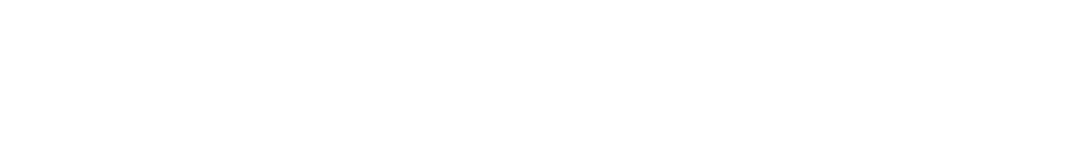
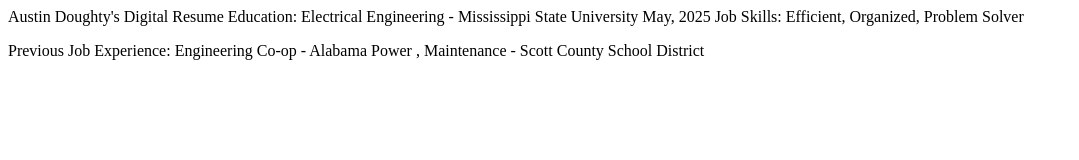
Before and after one commit to AustinDoughty22/Doughty-resume, a plain HTML site: page index.html in a window 1280 px wide. Shown: the whole page, without its empty margins (0-1079 px from the left). Drawn offline with Linux system fonts and the light colour scheme.

Commit message:
Update index.html
Digital Resume update

```diff
--- a/index.html
+++ b/index.html
@@ -3,9 +3,12 @@
 <head>
     <meta charset="UTF-8">
     <meta name="viewport" content="width=device-width, initial-scale=1.0">
-    <title>Document</title>
+    <title>Digital Resume Page</title>
 </head>
 <body>
-
+    Austin Doughty's Digital Resume
+    Education: Electrical Engineering - Mississippi State University May, 2025
+    Job Skills: Efficient, Organized, Problem Solver
+    <p>Previous Job Experience: Engineering Co-op - Alabama Power , Maintenance - Scott County School District</p>
 </body>
 </html>
```
